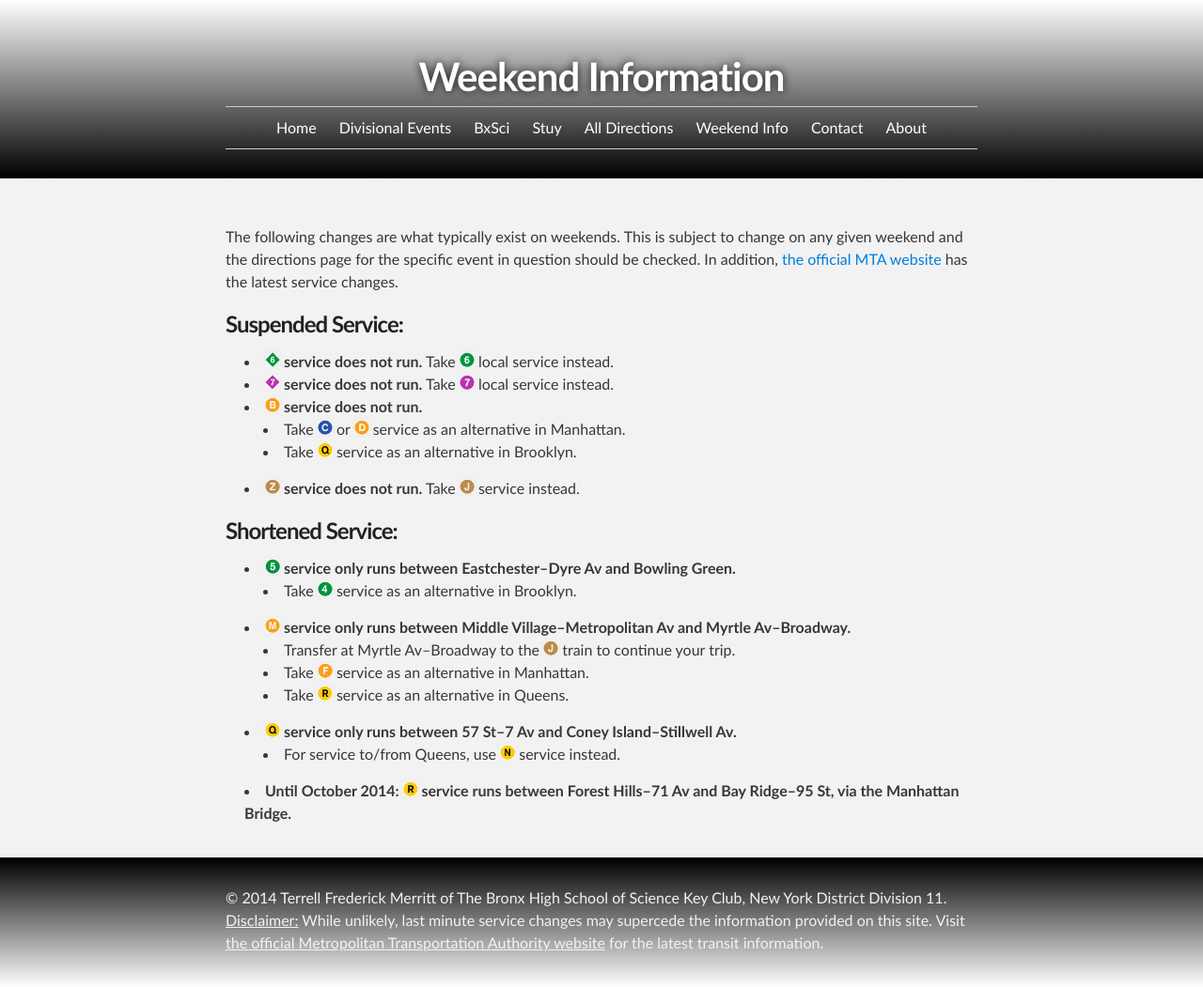
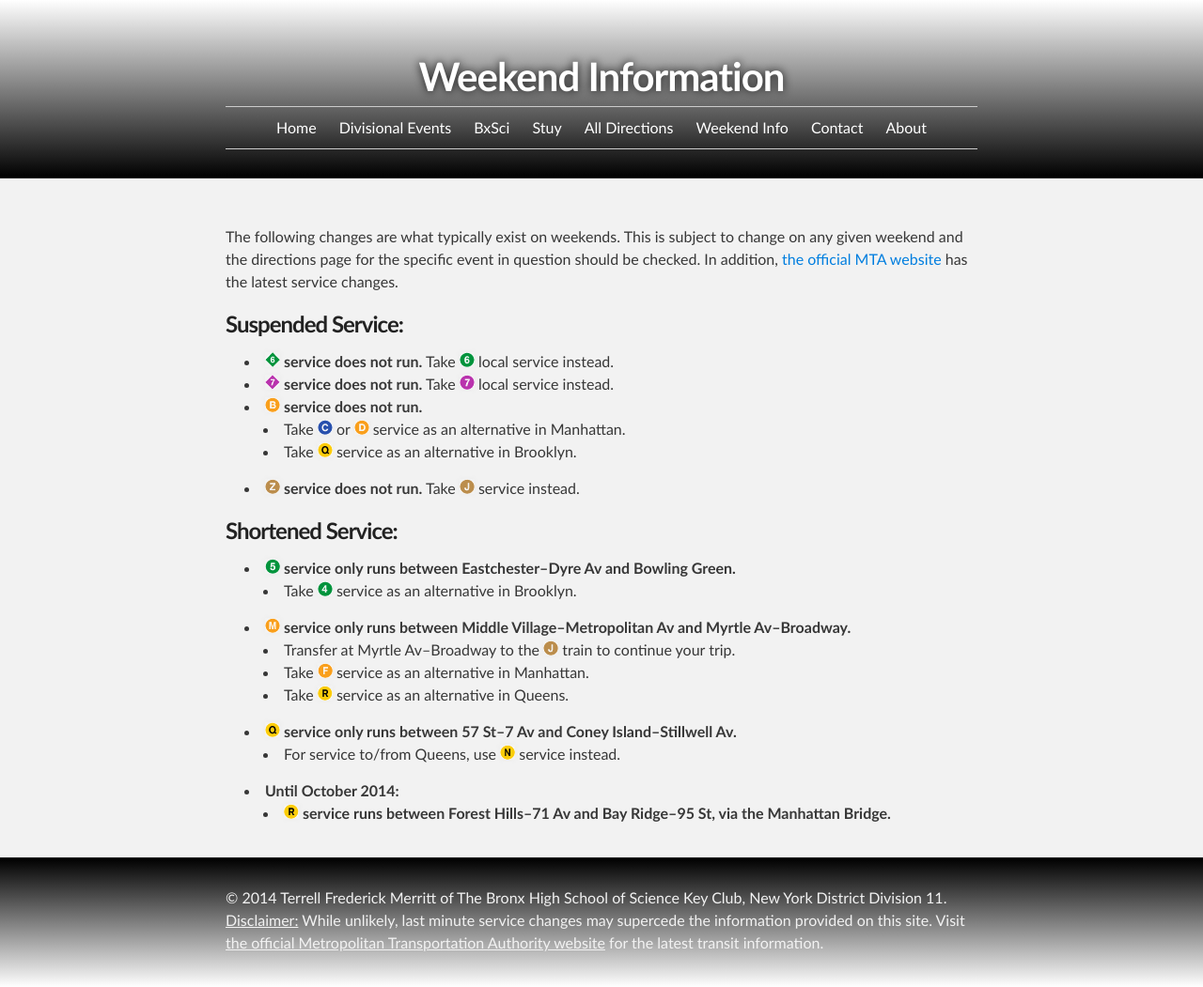
Before and after one commit to d11directions/d11directions.github.io, a Jekyll site: the page built from weekend_information/index.html, in a window 1280 px wide. Shown: the whole page at 94% size. Built offline with Jekyll 4.4.1, drawn with Linux system fonts in a browser that asks for light colours.

Commit message:
Asthetic Update Weekend Information

```diff
--- a/weekend_information/index.html
+++ b/weekend_information/index.html
@@ -52,7 +52,10 @@ title: Weekend Information
         </ul>
       </li>
       <li>
-        <strong>Until October 2014: <img src="/img/R.png" alt="(R)"> service runs between Forest Hills&ndash;71 Av and Bay Ridge&ndash;95 St, via the Manhattan Bridge.</strong>
+        <strong>Until October 2014:</strong>
+        <ul>
+          <li><strong><img src="/img/R.png" alt="(R)"> service runs between Forest Hills&ndash;71 Av and Bay Ridge&ndash;95 St, via the Manhattan Bridge.</strong></li>
+        </ul>
       </li>
     </ul>
   </section>
```
